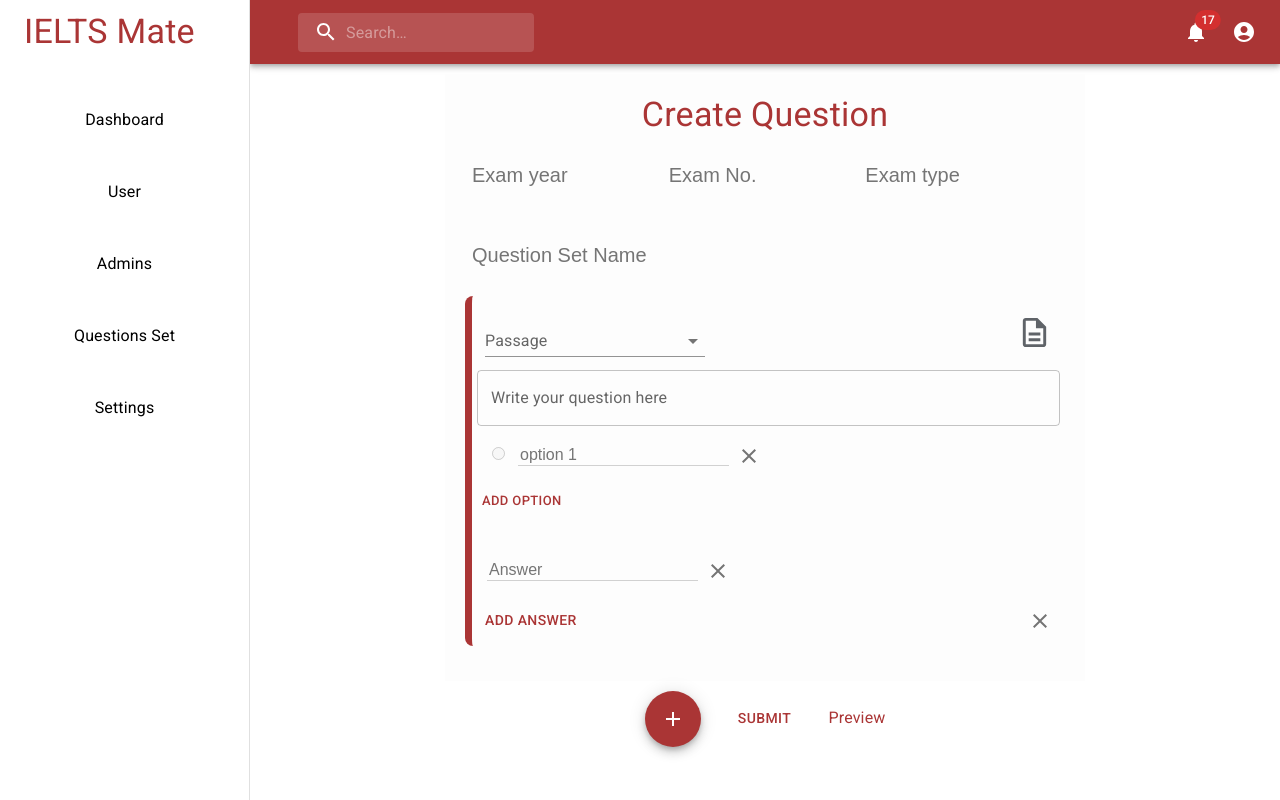
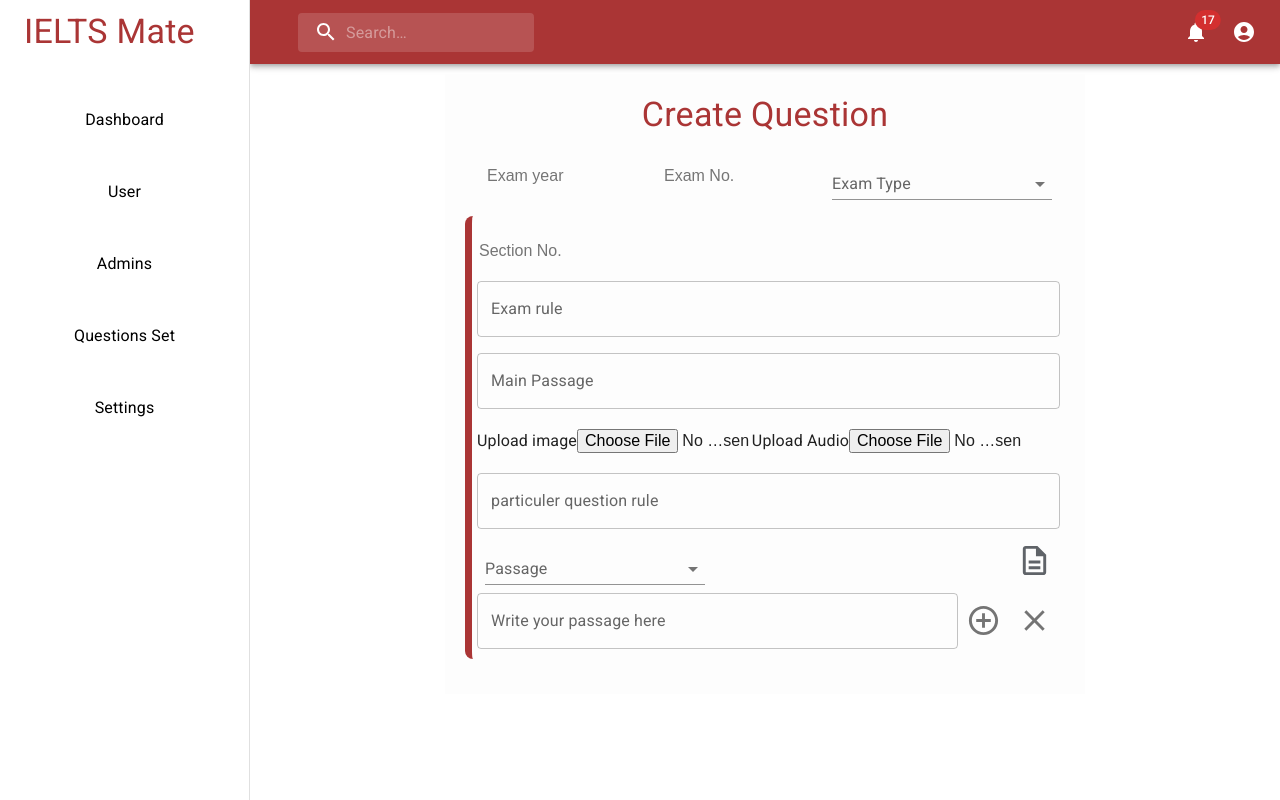
Before and after one commit to rahmanrafi32/Adminpanel-Template, a React (Create React App) app: page /questionset in a window 1280 px wide. Built offline with nearby package versions, Linux system fonts and the light colour scheme.

Commit message:
redux toolkit added

```diff
--- a/package.json
+++ b/package.json
@@ -11,6 +11,7 @@
     "@mui/material": "^5.0.0",
     "@mui/styled-engine-sc": "^5.0.0",
     "@mui/utils": "^5.0.1",
+    "@reduxjs/toolkit": "^1.6.2",
     "@testing-library/jest-dom": "^5.11.4",
     "@testing-library/react": "^11.1.0",
     "@testing-library/user-event": "^12.1.10",
@@ -19,6 +20,7 @@
     "prop-types": "^15.7.2",
     "react": "^17.0.2",
     "react-dom": "^17.0.2",
+    "react-redux": "^7.2.6",
     "react-router-dom": "^5.3.0",
     "react-scripts": "4.0.3",
     "recharts": "^2.1.4",
--- a/src/App.js
+++ b/src/App.js
@@ -1,58 +1,65 @@
-import {
-  BrowserRouter as Router,
-  Switch,
-  Route,
-} from "react-router-dom";
-import {CssBaseline, ThemeProvider} from "@mui/material";
+import { CssBaseline, ThemeProvider } from "@mui/material";
+import { createContext, useState } from "react";
+import { BrowserRouter as Router, Route, Switch } from "react-router-dom";
+import NotFound from "./Components/Pages/404NotFound";
+import Admins from "./Components/Pages/Admins";
 import Dashboard from "./Components/Pages/Dashboard";
-import Admins from "./Components/Pages/Admins";
-import Users from "./Components/Pages/Users";
+import Login from "./Components/Pages/Login";
+import PreviewQues from "./Components/Pages/PreviewQues";
 import QuestionSet from "./Components/Pages/QuestionSet";
 import Settings from "./Components/Pages/Settings";
-import NotFound from "./Components/Pages/404NotFound";
+import theme from "./Components/Pages/Theme";
+import Users from "./Components/Pages/Users";
 import Sidebar from "./Components/Sidebar/Sidebar";
-import {createContext, useState} from "react";
-import PreviewQues from "./Components/Pages/PreviewQues";
-import Login from "./Components/Pages/Login";
-import theme from './Components/Pages/Theme'
-import AddAdmin from "./Components/Pages/AddAdmin";
 
-export  const QuestionSets = createContext();
+export const QuestionSets = createContext();
 
 function App() {
   const [questions, setQuestions] = useState({
-        questionSetName: "",
-        questionSet:[{
+    year: 0,
+    examNo: 0,
+    examType: "",
+    sections: [
+      {
+        sectionNo: 0,
+        examRules: "",
+        passage: "",
+        audio: "",
+        image: "",
+        subSections: [
+          {
+            examRules: "",
+            image: "",
             questionText: "",
-            questionType: "radio",
-            isPassage:false,
-            passages:[
-                {passage: ""}
+            questionType: "",
+            passages: [],
+            questionAndAns: [
+              {
+                questionNumber: 0,
+                queAndAns: "",
+              },
             ],
-            options: [
-                {option: ""}
+          },
         ],
-            answers:[
-                {answer:""}
-            ]
-        }]
+      },
+    ],
   });
   return (
     <ThemeProvider theme={theme}>
       <QuestionSets.Provider value={[questions, setQuestions]}>
         <Router>
-                <Sidebar/>
+          <Sidebar />
           <Switch>
-                    <Route path={"/"} exact component={Login}/>
-                    <Route path={"/dashboard"} component={Dashboard}/>
-                    <Route path={"/admin"} component={Admins}/>
-                    <Route path={"/users"} component={Users}/>
-                    <Route path={"/questionset"} component={QuestionSet}/>
-                    <Route path={"/preview"} component={PreviewQues}/>
-                    <Route path={"/settings"} component={Settings}/>
-                    <Route path={"/*"} component={NotFound}/>
+            <Route path={"/"} exact component={Login} />
+            <Route path={"/dashboard"} component={Dashboard} />
+            <Route path={"/admin"} component={Admins} />
+            <Route path={"/users"} component={Users} />
+            <Route path={"/questionset"} component={QuestionSet} />
+            <Route path={"/preview"} component={PreviewQues} />
+            <Route path={"/settings"} component={Settings} />
+            <Route path={"/*"} component={NotFound} />
           </Switch>
-                <CssBaseline/>
+          <CssBaseline />
         </Router>
       </QuestionSets.Provider>
     </ThemeProvider>
--- a/src/Components/Pages/CreateQues.jsx
+++ b/src/Components/Pages/CreateQues.jsx
@@ -1,24 +1,35 @@
-import React, { useContext } from "react";
-import { styled } from "@mui/material/styles";
-import { CREATE_EXAM_PAPER } from "../../Graphql/Mutations";
-import { useMutation } from "@apollo/client";
-import {
-  FormControl,
-  Select,
-  Typography,
-  InputLabel,
-  MenuItem,
-  Button,
-  IconButton,
-  TextField,
-  Tooltip,
-} from "@mui/material";
 import {
   AddCircleOutline,
   Close,
-  DescriptionOutlined,
+  DescriptionOutlined
 } from "@mui/icons-material";
+import {
+  FormControl,
+  IconButton,
+  InputLabel,
+  MenuItem,
+  Select,
+  TextField,
+  Tooltip,
+  Typography
+} from "@mui/material";
+import { styled } from "@mui/material/styles";
+import React, { useContext } from "react";
+import { useDispatch, useSelector } from "react-redux";
 import { QuestionSets } from "../../App";
+import {
+  audioMain,
+  examNo,
+  examRulesMain,
+  examRulesSub,
+  examType,
+  examYear,
+  imageMain,
+  passageMain,
+  questionType,
+  sections,
+  subsectionPassage
+} from "../../features/createQuestionsSlice";
 
 const Container = styled("div")(({ theme }) => ({
   width: "50vw",
@@ -41,8 +52,9 @@
     outline: "none",
     width: "100%",
     backgroundColor: "#fdfdfd",
+    margin: "0 15px",
     border: 0,
-    fontSize: 20,
+    fontSize: 16,
     "&:focus": {
       borderBottom: "1px solid #aa3535",
     },
@@ -55,11 +67,11 @@
   justifyContent: "space-between",
   "& input": {
     outline: "none",
-    width: "50%",
-    marginTop: 25,
+    width: "30%",
+    margin: "20px 0",
     backgroundColor: "#fdfdfd",
     border: 0,
-    fontSize: 18,
+    fontSize: 16,
     "&:focus": {
       borderBottom: "1px solid #d1d1d1",
     },
@@ -83,9 +95,9 @@
 }));
 
 const CreateQues = () => {
+  const dispatch = useDispatch();
+
   const [questions, setQuestions] = useContext(QuestionSets);
-
-  const [ExamPaper, { error }] = useMutation(CREATE_EXAM_PAPER);
 
   const addQuesSetName = (text) => {
     let newQuesName = { ...questions };
@@ -184,22 +196,141 @@
     }
   };
 
+  const questionSet = useSelector((state) => state.createQuestion.questions);
+
+  console.log(questionSet);
+
   return (
     <Container>
       <HeaderTitle variant={"h4"}>Create Question</HeaderTitle>
       <QuesSetName>
-        <input type="text" placeholder={"Exam year"} />
-        <input type="text" placeholder={"Exam No."} />
-        <input type="text" placeholder={"Exam type"} />
-      </QuesSetName>
-      <QuesSetName>
         <input
           type="text"
-          placeholder={"Question Set Name"}
-          onBlur={(event) => addQuesSetName(event.target.value)}
+          placeholder={"Exam year"}
+          onBlur={(e) => dispatch(examYear(e.target.value))}
         />
+        <input
+          type="text"
+          placeholder={"Exam No."}
+          onBlur={(e) => dispatch(examNo(e.target.value))}
+        />
+        <FormControl variant="standard" sx={{ m: 1, minWidth: 220 }}>
+          <InputLabel>Exam Type</InputLabel>
+          <Select
+            value={questionSet.examType}
+            label="question-type"
+            onChange={(event) => dispatch(examType(event.target.value))}
+          >
+            <MenuItem value={"Reading"}>Reading</MenuItem>
+            <MenuItem value={"Writing"}>Writing</MenuItem>
+            <MenuItem value={"Listening"}>Listening</MenuItem>
+          </Select>
+        </FormControl>
       </QuesSetName>
-      {questions.questionSet.map((question, index) => (
+      <div
+        style={{
+          borderLeft: "7px solid #aa3535",
+          marginBottom: "15px",
+          borderRadius: 8,
+          padding: 5,
+        }}
+      >
+        <Question>
+          <input
+            type="number"
+            placeholder={"Section No."}
+            onBlur={(event) => dispatch(sections(event.target.value))}
+          />
+          <TextField
+            sx={{ marginBottom: 2 }}
+            label="Exam rule"
+            placeholder="Exam Rule"
+            multiline
+            fullWidth
+            onChange={(event) => dispatch(examRulesMain(event.target.value))}
+          />
+          <TextField
+            label="Main Passage"
+            placeholder="Passage"
+            multiline
+            fullWidth
+            onChange={(event) => dispatch(passageMain(event.target.value))}
+          />
+          <div>
+            <label htmlFor="image">Upload image</label>
+            <input
+              id="image"
+              type="file"
+              onChange={(event) => dispatch(imageMain(event.target.value))}
+            />
+            <label htmlFor="image">Upload Audio</label>
+            <input
+              id="audio"
+              type="file"
+              onChange={(event) => dispatch(audioMain(event.target.value))}
+            />
+          </div>
+          <TextField
+            label="particuler question rule"
+            placeholder="Question Rule"
+            multiline
+            fullWidth
+            onChange={(event) => dispatch(examRulesSub(event.target.value))}
+          />
+          <div style={{ display: "flex", justifyContent: "space-between" }}>
+            <FormControl variant="standard" sx={{ m: 1, minWidth: 220 }}>
+              <InputLabel>Passage</InputLabel>
+              <Select
+                id="Passage"
+                value=""
+                label="Passage"
+                onChange={(e) => dispatch(questionType(e.target.value))}
+              >
+                <MenuItem value={"text"}>Passage</MenuItem>
+                <MenuItem value={"checkbox"}>Multiple Choice</MenuItem>
+                <MenuItem value={"radio"}>True False</MenuItem>
+                <MenuItem value={"file"}>File</MenuItem>
+              </Select>
+            </FormControl>
+            <Tooltip title={"Add Passage"}>
+              <IconButton>
+                <DescriptionOutlined
+                  sx={{ color: "#5f6368" }}
+                  fontSize={"large"}
+                />
+              </IconButton>
+            </Tooltip>
+          </div>
+          <div
+            style={{
+              display: "flex",
+              justifyContent: "space-between",
+              marginBottom: 5,
+            }}
+          >
+            <TextField
+              label="Write your passage here"
+              placeholder="Passage"
+              multiline
+              fullWidth
+              onBlur={(event) =>
+                dispatch(subsectionPassage(event.target.value))
+              }
+            />
+            <Tooltip title={"Add Passage"}>
+              <IconButton>
+                <AddCircleOutline fontSize={"large"} />
+              </IconButton>
+            </Tooltip>
+            <Tooltip title={"Delete Passage"}>
+              <IconButton>
+                <Close fontSize={"large"} />
+              </IconButton>
+            </Tooltip>
+          </div>
+        </Question>
+      </div>
+      {/* {questions.questionSet.map((question, index) => (
         <div
           key={index}
           style={{
@@ -210,68 +341,6 @@
           }}
         >
           <Question>
-            <div style={{ display: "flex", justifyContent: "space-between" }}>
-              <FormControl variant="standard" sx={{ m: 1, minWidth: 220 }}>
-                <InputLabel>Passage</InputLabel>
-                <Select
-                  id="Passage"
-                  value={question[index]?.questionType}
-                  label="Passage"
-                  onChange={(event) =>
-                    changeQuesType(event.target.value, index)
-                  }
-                >
-                  <MenuItem value={"text"}>Passage</MenuItem>
-                  <MenuItem value={"checkbox"}>Multiple Choice</MenuItem>
-                  <MenuItem value={"radio"}>True False</MenuItem>
-                  <MenuItem value={"file"}>File</MenuItem>
-                </Select>
-              </FormControl>
-              <Tooltip title={"Add Passage"}>
-                <IconButton onClick={() => AddPassage(index)}>
-                  <DescriptionOutlined
-                    sx={{ color: "#5f6368" }}
-                    fontSize={"large"}
-                  />
-                </IconButton>
-              </Tooltip>
-            </div>
-
-            {question.passages.map((pass, k) => (
-              <div
-                key={k}
-                style={{
-                  display: "flex",
-                  justifyContent: "space-between",
-                  marginBottom: 5,
-                }}
-              >
-                {question.isPassage && (
-                  <>
-                    <TextField
-                      label="Write your passage here"
-                      placeholder="Passage"
-                      multiline
-                      fullWidth
-                      onBlur={(event) =>
-                        addPassage(event.target.value, index, k)
-                      }
-                    />
-                    <Tooltip title={"Add Passage"}>
-                      <IconButton onClick={() => AddNewPassage(index)}>
-                        <AddCircleOutline fontSize={"large"} />
-                      </IconButton>
-                    </Tooltip>
-                    <Tooltip title={"Delete Passage"}>
-                      <IconButton onClick={() => RemovePassage(index, k)}>
-                        <Close fontSize={"large"} />
-                      </IconButton>
-                    </Tooltip>
-                  </>
-                )}
-              </div>
-            ))}
-
             {question.questionType === "file" ? (
               <input
                 type={question.questionType}
@@ -371,7 +440,7 @@
             </Tooltip>
           </div>
         </div>
-      ))}
+      ))} */}
     </Container>
   );
 };
--- a/src/Components/Pages/PreviewQues.jsx
+++ b/src/Components/Pages/PreviewQues.jsx
@@ -1,50 +1,62 @@
 import { Typography } from "@mui/material";
 import { styled } from "@mui/material/styles";
-import React, { useContext } from 'react';
+import React, { useContext } from "react";
 import { QuestionSets } from "../../App";
 
-const Div = styled('div')(({theme}) => ({
+const Div = styled("div")(({ theme }) => ({
   marginLeft: 250,
-    [theme.breakpoints.down('sm')]: {
+  [theme.breakpoints.down("sm")]: {
     marginLeft: 0,
-        width: 'auto',
+    width: "auto",
   },
 }));
 
-const Container = styled("div")(({theme}) => ({
+const Container = styled("div")(({ theme }) => ({
   width: "50vw",
   margin: "10px auto",
   backgroundColor: "#fdfdfd",
   padding: 20,
 }));
 
-const OptionDiv = styled('div')(({theme}) => ({
-    display: 'flex',
-    alignItems: 'center',
-    '& input': {
-        marginRight: 10
-    }
-}))
-
+const OptionDiv = styled("div")(({ theme }) => ({
+  display: "flex",
+  alignItems: "center",
+  "& input": {
+    marginRight: 10,
+  },
+}));
 
 const PreviewQues = () => {
+
   const [questions] = useContext(QuestionSets);
-    console.log(questions)
+
   return (
     <Div>
       <Container>
-                <Typography variant={"h3"} sx={{textAlign:'center', m:5}}>{questions.questionSetName}</Typography>
-                {questions.questionSet.map((question, index) =>
+        <Typography variant={"h3"} sx={{ textAlign: "center", m: 5 }}>
+          {questions.questionSetName}
+        </Typography>
+        {questions.questionSet.map((question, index) => (
           <div key={index}>
-                        {question.passages.map((passage, index) => <Typography key={index} variant={"h5"}>{passage.passage}</Typography>)}
-                        <Typography variant={"h5"}>{index + 1}. {question.questionText}</Typography>
-                        {question.options.map((option, j) => <OptionDiv key={j}>
-                            {(question.questionType !== 'file' && question.questionType !== 'text') &&
-                            <input type={question.questionType} disabled/>}
+            {question.passages.map((passage, index) => (
+              <Typography key={index} variant={"h5"}>
+                {passage.passage}
+              </Typography>
+            ))}
+            <Typography variant={"h5"}>
+              {index + 1}. {question.questionText}
+            </Typography>
+            {question.options.map((option, j) => (
+              <OptionDiv key={j}>
+                {question.questionType !== "file" &&
+                  question.questionType !== "text" && (
+                    <input type={question.questionType} disabled />
+                  )}
                 <p>{option.option}</p>
-                        </OptionDiv>)}
+              </OptionDiv>
+            ))}
           </div>
-                )}
+        ))}
       </Container>
     </Div>
   );
--- a/src/Components/Pages/QuestionSet.jsx
+++ b/src/Components/Pages/QuestionSet.jsx
@@ -8,7 +8,6 @@
 import { Button, Tooltip } from "@mui/material";
 import { Link } from "react-router-dom";
 import theme from "./Theme";
-import { Close } from "@mui/icons-material";
 import { CREATE_EXAM_PAPER } from "../../Graphql/Mutations";
 import { useMutation } from "@apollo/client";
 
@@ -53,7 +52,7 @@
   return (
     <Div>
       <CreateQues />
-      <div>
+      {/* <div>
         <Tooltip title={"Add Question"}>
           <Fab color="primary" aria-label="add" onClick={addAnotherQues}>
             <AddIcon />
@@ -72,7 +71,7 @@
         >
           Preview
         </Link>
-      </div>
+      </div> */}
     </Div>
   );
 };
--- /dev/null
+++ b/src/features/createQuestionsSlice.js
@@ -0,0 +1,109 @@
+import { createSlice } from "@reduxjs/toolkit";
+
+const initialState = {
+  questions: {
+    year: 0,
+    examNo: 0,
+    examType: "",
+    sections: [
+      {
+        sectionNo: 0,
+        examRules: "",
+        passage: "",
+        audio: "",
+        image: "",
+        subSections: [
+          {
+            examRules: "",
+            image: "",
+            questionText: "",
+            questionType: "",
+            passages: [],
+            questionAndAns: [
+              {
+                questionNumber: 0,
+                queAndAns: "",
+              },
+            ],
+          },
+        ],
+      },
+    ],
+  },
+};
+
+const createQuestionSlice = createSlice({
+  name: "Create Questions",
+  initialState,
+  reducers: {
+    examYear: ({ questions }, { payload }) => {
+      questions.year = payload;
+    },
+    examNo: ({ questions }, { payload }) => {
+      questions.examNo = payload;
+    },
+    examType: ({ questions }, { payload }) => {
+      questions.examType = payload;
+    },
+    sections: ({ questions }, { payload }) => {
+      questions.sections.map((section) => (section.sectionNo = payload));
+    },
+    examRulesMain: ({ questions }, { payload }) => {
+      questions.sections.map((section) => (section.examRules = payload));
+    },
+    passageMain: ({ questions }, { payload }) => {
+      questions.sections.map((section) => (section.passage = payload));
+    },
+    audioMain: ({ questions }, { payload }) => {
+      questions.sections.map((section) => (section.audio = payload));
+    },
+    imageMain: ({ questions }, { payload }) => {
+      questions.sections.map((section) => (section.image = payload));
+    },
+    examRulesSub: ({ questions }, { payload }) => {
+      questions.sections.map((section) =>
+        section.subSections.map(
+          (subSection) => (subSection.examRules = payload)
+        )
+      );
+    },
+    questionText: ({ questions }, { payload }) => {
+      questions.sections.map((section) =>
+        section.subSections.map(
+          (subSection) => (subSection.questionText = payload)
+        )
+      );
+    },
+    questionType: ({ questions }, { payload }) => {
+      questions.sections.map((section) =>
+        section.subSections.map(
+          (subSection) => (subSection.questionType = payload)
+        )
+      );
+    },
+    subsectionPassage: ({ questions }, { payload }) => {
+      questions.sections.map((section) =>
+        section.subSections.map((subSection) =>
+          subSection.passages.push(payload)
+        )
+      );
+    },
+  },
+});
+
+export default createQuestionSlice.reducer;
+
+export const {
+  examYear,
+  examNo,
+  examType,
+  examRulesMain,
+  passageMain,
+  imageMain,
+  audioMain,
+  sections,
+  examRulesSub,
+  questionText,
+  questionType,
+  subsectionPassage,
+} = createQuestionSlice.actions;
--- a/src/index.js
+++ b/src/index.js
@@ -3,6 +3,8 @@
 import ReactDOM from "react-dom";
 import App from "./App";
 import "./index.css";
+import { store } from "./app/store";
+import { Provider } from "react-redux";
 import reportWebVitals from "./reportWebVitals";
 
 const client = new ApolloClient({
@@ -13,7 +15,9 @@
 ReactDOM.render(
   <React.StrictMode>
     <ApolloProvider client={client}>
-      <App />
+      <Provider store={store}>
+        <App />
+      </Provider>
     </ApolloProvider>
   </React.StrictMode>,
   document.getElementById("root")
```
Also changed, not shown: src/app/store.js (added, +8 -0 lines), 1 other file (tests, documents, lock files or other folders). Lines whose indentation alone changed are shown as unchanged.
